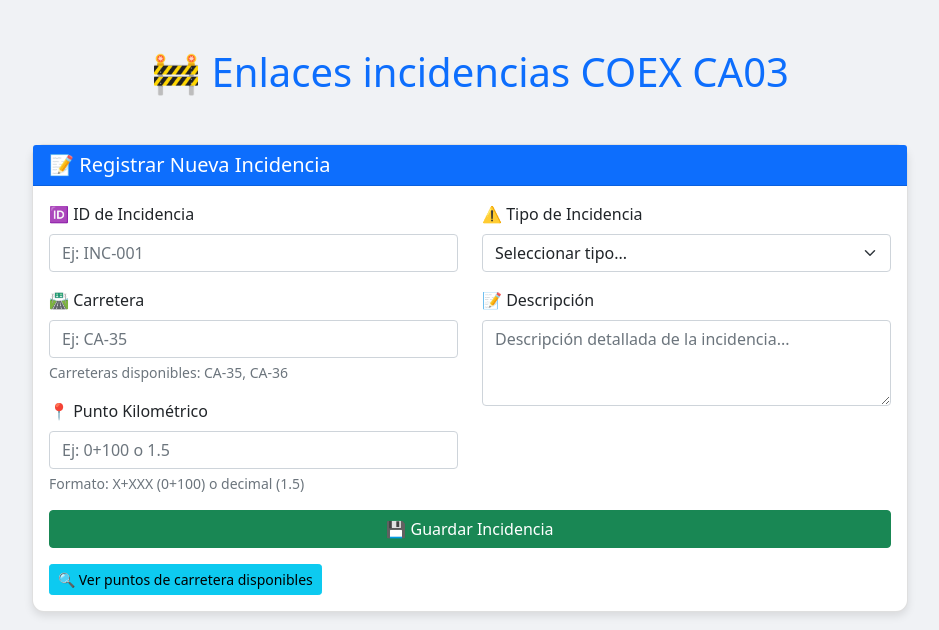
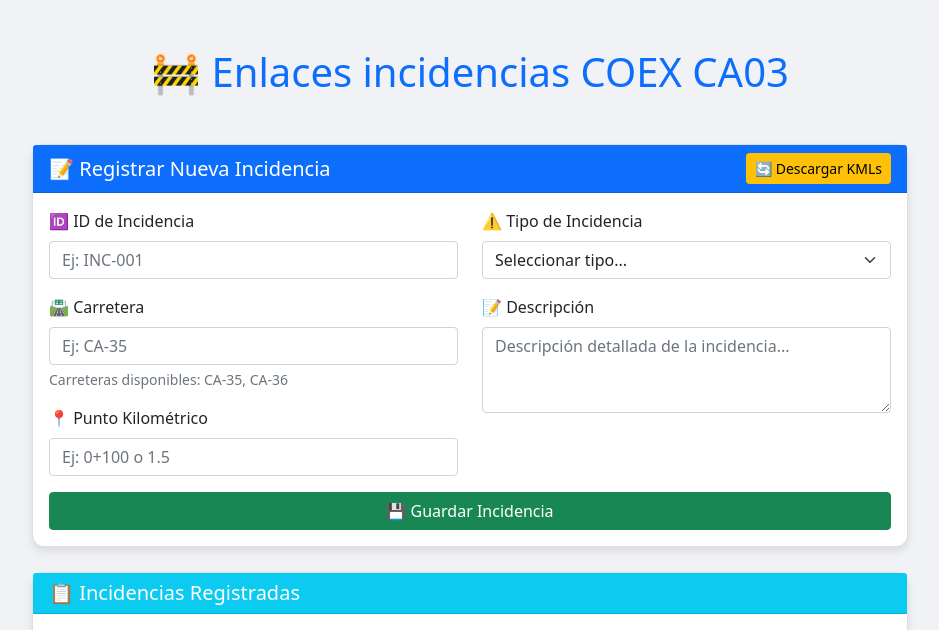
Before and after one commit to MigueBelloCOEX/Backend-incidencias, a Flask app: page / in a window 1280 px wide. Shown: the top 630 px of the page, without its empty margins (170-1109 px from the left). Run offline with Flask 3, Linux system fonts and the light colour scheme; some libraries are stand-ins or nearby versions.

Commit message:
Update index.html

```diff
--- a/templates/index.html
+++ b/templates/index.html
@@ -36,13 +36,8 @@
         .table-hover tbody tr:hover {
             background-color: #f1f1f1;
         }
-        .debug-info {
-            font-size: 0.8em;
-            color: #666;
-            background-color: #f8f9fa;
-            padding: 10px;
-            border-radius: 5px;
-            margin-top: 10px;
+        .btn-download {
+            margin-bottom: 15px;
         }
     </style>
 </head>
@@ -51,10 +46,13 @@
         <h1 class="text-center mb-5 text-primary">🚧 Enlaces incidencias COEX CA03</h1>
 
         <div class="card">
-            <div class="card-header bg-primary text-white">
+            <div class="card-header bg-primary text-white d-flex justify-content-between align-items-center">
                 <h5 class="mb-0">📝 Registrar Nueva Incidencia</h5>
+                <button id="btnDescargarKML" class="btn btn-sm btn-warning">🔄 Descargar KMLs</button>
             </div>
             <div class="card-body">
+                <div id="downloadStatus" class="alert alert-info" style="display: none;"></div>
+
                 <form id="incidenciaForm">
                     <div class="row">
                         <div class="col-md-6">
@@ -70,7 +68,6 @@
                             <div class="mb-3">
                                 <label class="form-label">📍 Punto Kilométrico</label>
                                 <input type="text" class="form-control" id="kilometro" required placeholder="Ej: 0+100 o 1.5">
-                                <div class="form-text">Formato: X+XXX (0+100) o decimal (1.5)</div>
                             </div>
                         </div>
                         <div class="col-md-6">
@@ -123,13 +120,6 @@
                 <div id="error" class="alert alert-danger mt-4" style="display: none;">
                     <span id="errorMessage"></span>
                 </div>
-
-                <div class="mt-3">
-                    <button class="btn btn-info btn-sm" onclick="verPuntosCarretera()">
-                        🔍 Ver puntos de carretera disponibles
-                    </button>
-                    <div id="puntosInfo" class="debug-info" style="display: none;"></div>
-                </div>
             </div>
         </div>
 
@@ -174,7 +164,48 @@
     <script>
         document.addEventListener('DOMContentLoaded', function() {
             cargarIncidencias();
+
+            // Event listener para el botón de descargar KML
+            document.getElementById('btnDescargarKML').addEventListener('click', descargarKMLDesdeGitHub);
         });
+
+        async function descargarKMLDesdeGitHub() {
+            const downloadStatus = document.getElementById('downloadStatus');
+            const btnDescargar = document.getElementById('btnDescargarKML');
+
+            btnDescargar.disabled = true;
+            btnDescargar.textContent = '⏳ Descargando...';
+            downloadStatus.style.display = 'block';
+            downloadStatus.textContent = 'Descargando archivos KML desde GitHub...';
+            downloadStatus.className = 'alert alert-info';
+
+            try {
+                const response = await fetch('https://backend-incidencia.onrender.com/api/descargar-kml', {
+                    method: 'POST'
+                });
+
+                const result = await response.json();
+
+                if (result.success) {
+                    downloadStatus.textContent = '✅ ' + result.message;
+                    downloadStatus.className = 'alert alert-success';
+
+                    // Recargar la página después de 2 segundos para aplicar los cambios
+                    setTimeout(() => {
+                        location.reload();
+                    }, 2000);
+                } else {
+                    downloadStatus.textContent = '❌ ' + result.message;
+                    downloadStatus.className = 'alert alert-danger';
+                }
+            } catch (error) {
+                downloadStatus.textContent = '❌ Error de conexión: ' + error.message;
+                downloadStatus.className = 'alert alert-danger';
+            } finally {
+                btnDescargar.disabled = false;
+                btnDescargar.textContent = '🔄 Descargar KMLs';
+            }
+        }
 
         document.getElementById('incidenciaForm').addEventListener('submit', async function(e) {
             e.preventDefault();
@@ -203,7 +234,7 @@
 
                 document.getElementById('loading').style.display = 'none';
 
-                if (response.ok) {
+                if (response.ok) { // Using response.ok for better error handling
                     document.getElementById('kmlUrlLink').href = result.kml_url;
                     document.getElementById('kmlUrlLink').textContent = result.kml_url;
 
@@ -279,35 +310,6 @@
                 document.getElementById('noIncidencias').innerHTML = `<p class="text-danger">Error cargando incidencias: ${error.message}</p>`;
             }
         }
-
-        async function verPuntosCarretera() {
-            try {
-                const carretera = document.getElementById('carretera').value.trim();
-                let url = 'https://backend-incidencia.onrender.com/api/puntos_carretera';
-
-                if (carretera) {
-                    url += `?carretera=${encodeURIComponent(carretera)}`;
-                }
-
-                const response = await fetch(url);
-                const puntos = await response.json();
-
-                const puntosInfo = document.getElementById('puntosInfo');
-                if (puntos.length > 0) {
-                    let html = `<strong>Puntos disponibles${carretera ? ' para ' + carretera : ''}:</strong><br>`;
-                    puntos.forEach(punto => {
-                        html += `${punto.carretera} ${punto.kilometro_texto} (${punto.latitud.toFixed(6)}, ${punto.longitud.toFixed(6)})<br>`;
-                    });
-                    puntosInfo.innerHTML = html;
-                    puntosInfo.style.display = 'block';
-                } else {
-                    puntosInfo.innerHTML = 'No se encontraron puntos de carretera en la base de datos.';
-                    puntosInfo.style.display = 'block';
-                }
-            } catch (error) {
-                console.error('Error cargando puntos de carretera:', error);
-            }
-        }
     </script>
 </body>
 </html>
```
